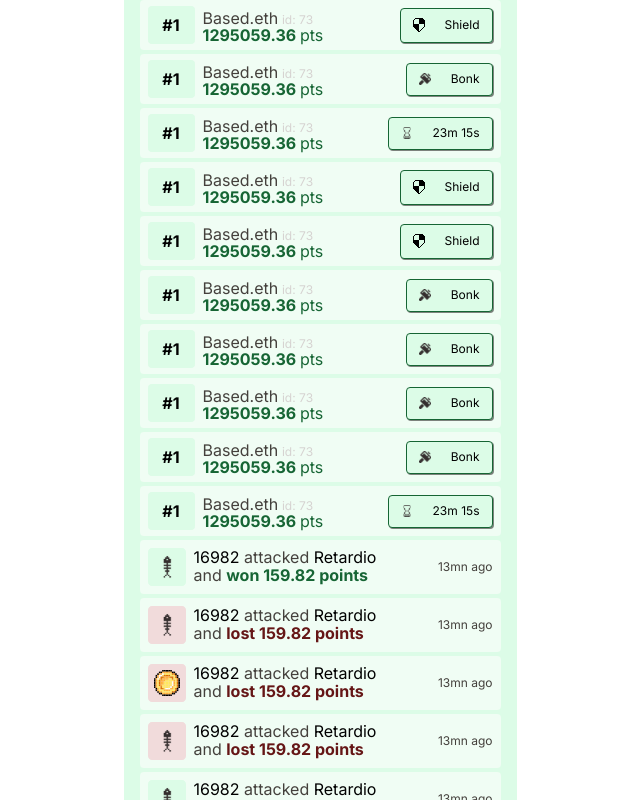
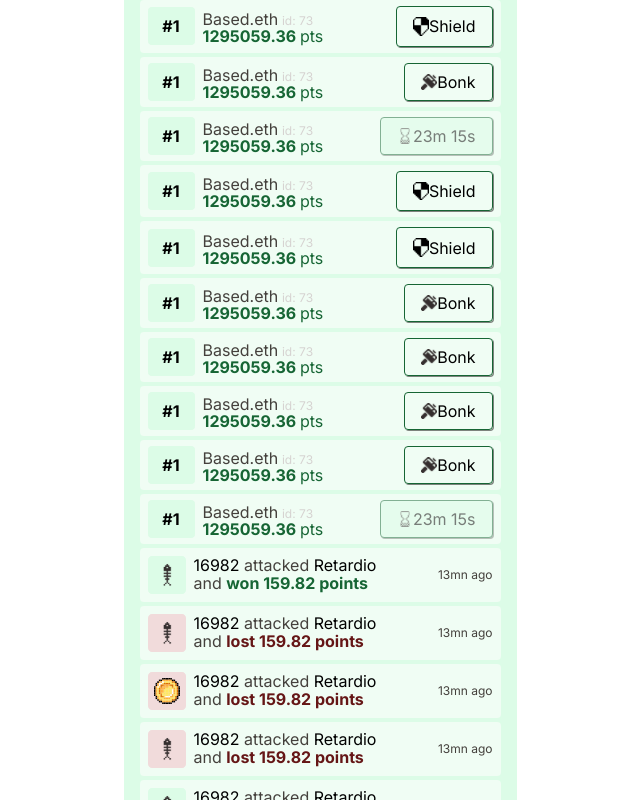
Before and after one commit to Shreya-454/feed, a Next.js app: page / in a window 1280 px wide. Shown: the top 800 px of the page, without its empty margins (320-960 px from the left). Built offline with nearby package versions, Linux system fonts and the light colour scheme.

Commit message:
buttons-clr

```diff
--- a/src/components/Based.jsx
+++ b/src/components/Based.jsx
@@ -17,7 +17,7 @@ export default function () {
                                         </div>
                                     </div>
                                     <div className="">
-                                        <CommonBtn gap={data.gap} icon={data.icon}
+                                        <CommonBtn gap={data.gap} icon={data.icon} type={data.type}
                                             text={data.text} />
                                     </div>
                                 </div>
--- a/src/components/common/CommonBtn.jsx
+++ b/src/components/common/CommonBtn.jsx
@@ -1,16 +1,21 @@
 import React from 'react';
 import Image from "next/image";
 
-const CommonBtn = ({ text, icon, className, type, ...props }) => {
+const CommonBtn = ({ text, icon, className, gap, type, ...props }) => {
+  // Define type-based styles
+  const typeStyles = {
+    secondary: 'bg-lightGreen opacity-[50%] shadow-[0px_0px_0px_0px_#0C0A0980] pointer-events-none',
+  };
+
   return (
     <button
-      className={`flex items-center gap-[20px] bg-lightGreen shadow-[1px_1px_0px_0px_#0C0A0980] border-[#166534] text-xs leading-[100%] px-[12px] py-[9.5px] border border-solid rounded-[4px] transition-all duration-300 ease-linear ${className}`}
+      className={`flex items-center ${typeStyles[type]} shadow-[1px_1px_0px_0px_#0C0A0980] border-[#166534] text-base leading-[100%] px-[16px] py-[10px] border border-solid rounded-[4px] transition-all duration-300 ease-linear ${className}`}
       {...props}
     >
-      {icon && <Image src={icon} alt={`${text} icon`} width={12} height={14} />}
+      {icon && <Image src={icon} alt={`${text} icon`} width={16} height={16} style={{ marginRight: gap }} />}
       <span>{text}</span>
     </button>
   );
-}
+};
 
 export default CommonBtn;
--- a/src/components/common/Helper.jsx
+++ b/src/components/common/Helper.jsx
@@ -1,3 +1,4 @@
+import { type } from "os";
 
 
 //---------content-data----------
@@ -73,6 +74,7 @@ export const basedCarddata = [
         content1: '1295059.36',
         icon: '/assets/svg/time.svg',
         text: '23m 15s',
+        type: 'secondary',
     },
     {
         digit: "#1",
@@ -115,5 +117,6 @@ export const basedCarddata = [
         content1: '1295059.36',
         icon: '/assets/svg/time.svg',
         text: '23m 15s',
+        type:'secondary',
     },
 ]
```
